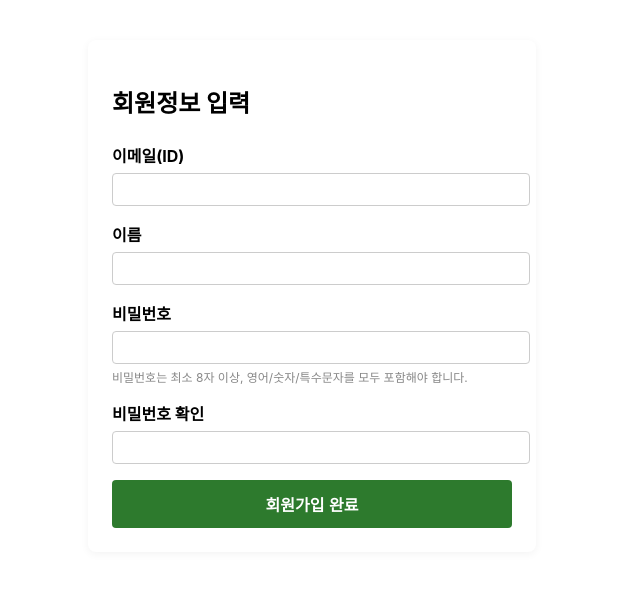
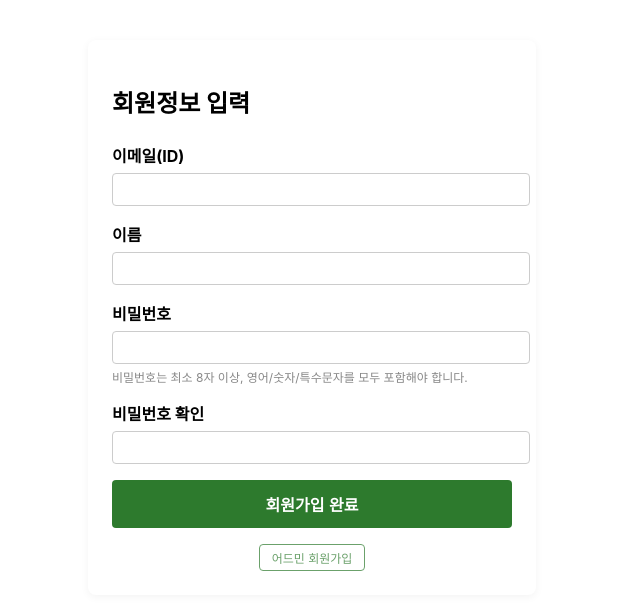
Before and after one commit to Tea-jada/jeda-frontend, a React (Create React App) app: page /signup/user-info in a window 1280 px wide. Shown: the top 610 px of the page, without its empty margins (328-968 px from the left). Built offline with nearby package versions, Linux system fonts and the light colour scheme; no server answers.

Commit message:
[fix] 어드민 회원가입 버튼 추가

```diff
--- a/src/pages/Signup/UserInfoPage.js
+++ b/src/pages/Signup/UserInfoPage.js
@@ -116,6 +116,24 @@ function UserInfoPage() {
           회원가입 완료
         </button>
       </form>
+      <button
+        type="button"
+        style={{
+          display: 'block',
+          margin: '16px auto 0',
+          fontSize: 12,
+          color: '#2d7a2d',
+          background: 'none',
+          border: '1px solid #2d7a2d',
+          borderRadius: 4,
+          padding: '4px 12px',
+          cursor: 'pointer',
+          opacity: 0.7
+        }}
+        onClick={() => navigate('/admin-signup')}
+      >
+        어드민 회원가입
+      </button>
     </div>
   );
 }
```
